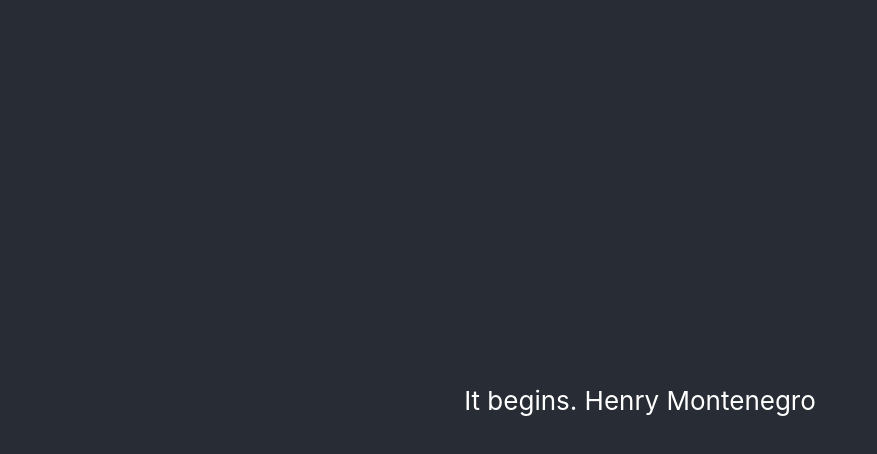
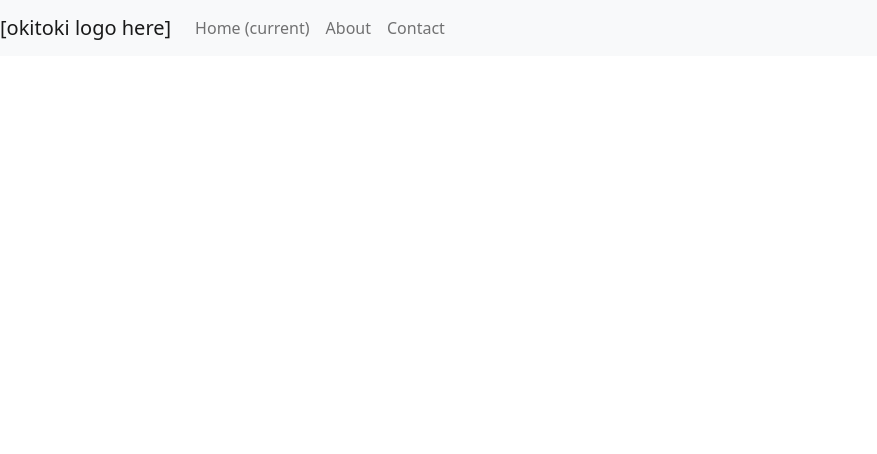
Before and after one commit to Kishidle/Tokiicorp-Website, a React (Create React App) app: page / in a window 1280 px wide. Shown: the top 454 px of the page, without its empty margins (0-877 px from the left). Built offline with nearby package versions, Linux system fonts and the light colour scheme.

Commit message:
added base navbar and base about, contact js pages

```diff
--- a/package.json
+++ b/package.json
@@ -6,8 +6,11 @@
     "@testing-library/jest-dom": "^5.16.3",
     "@testing-library/react": "^12.1.4",
     "@testing-library/user-event": "^13.5.0",
+    "bootstrap": "^5.1.3",
     "react": "^18.0.0",
+    "react-bootstrap": "^2.2.3",
     "react-dom": "^18.0.0",
+    "react-router-dom": "^6.3.0",
     "react-scripts": "5.0.0",
     "web-vitals": "^2.1.4"
   },
@@ -34,5 +37,8 @@
       "last 1 firefox version",
       "last 1 safari version"
     ]
+  },
+  "devDependencies": {
+    "tailwindcss": "^3.0.23"
   }
 }
--- a/src/App.js
+++ b/src/App.js
@@ -1,17 +1,14 @@
-import logo from './logo.svg';
+import Navbar from './components/navbar';
+import "bootstrap/dist/css/bootstrap.min.css";
 import './App.css';
 
 function App() {
   return (
-    <div className="App">
-      <header className="App-header">
 
-        <p>
-          It begins. Henry Montenegro
-        </p>
+<div id="navbar">
+  <Navbar />
+</div>
 
-      </header>
-    </div>
   );
 }
 
--- /dev/null
+++ b/src/components/navbar.js
@@ -0,0 +1,47 @@
+import React from "react";
+
+const Navbar = () => {
+  return (
+    <nav className="navbar navbar-expand-lg navbar-light bg-light">
+      <a className="navbar-brand" href="#">
+        [okitoki logo here]
+      </a>
+      <button
+        className="navbar-toggler"
+        type="button"
+        data-toggle="collapse"
+        data-target="#navbarNavDropdown"
+        aria-controls="navbarNavDropdown"
+        aria-expanded="false"
+        aria-label="Toggle navigation"
+      >
+        <span className="navbar-toggler-icon"></span>
+      </button>
+
+      <div className="collapse navbar-collapse" id="navbarNavDropdown">
+        <ul className="navbar-nav">
+          <li className="nav-item active">
+            <a className="nav-link" href="App.js">
+              Home <span className="sr-only">(current)</span>
+            </a>
+          </li>
+
+          <li className="nav-item">
+            <a className="nav-link" href="about.js">
+              About
+            </a>
+          </li>
+
+          <li className="nav-item">
+            <a className="nav-link" href="contact.js">
+              Contact
+            </a>
+          </li>
+
+        </ul>
+      </div>
+    </nav>
+  );
+};
+
+export default Navbar;
--- a/src/index.css
+++ b/src/index.css
@@ -1,3 +1,7 @@
+@tailwind base;
+@tailwind components;
+@tailwind utilities;
+
 body {
   margin: 0;
   font-family: -apple-system, BlinkMacSystemFont, 'Segoe UI', 'Roboto', 'Oxygen',
--- /dev/null
+++ b/tailwind.config.js
@@ -0,0 +1,7 @@
+module.exports = {
+  content: [],
+  theme: {
+    extend: {},
+  },
+  plugins: [],
+}
```
Also changed, not shown: src/pages/about.js (added, +9 -0 lines), src/pages/contact.js (added, +9 -0 lines), 2 other files (tests, documents, lock files or other folders).
